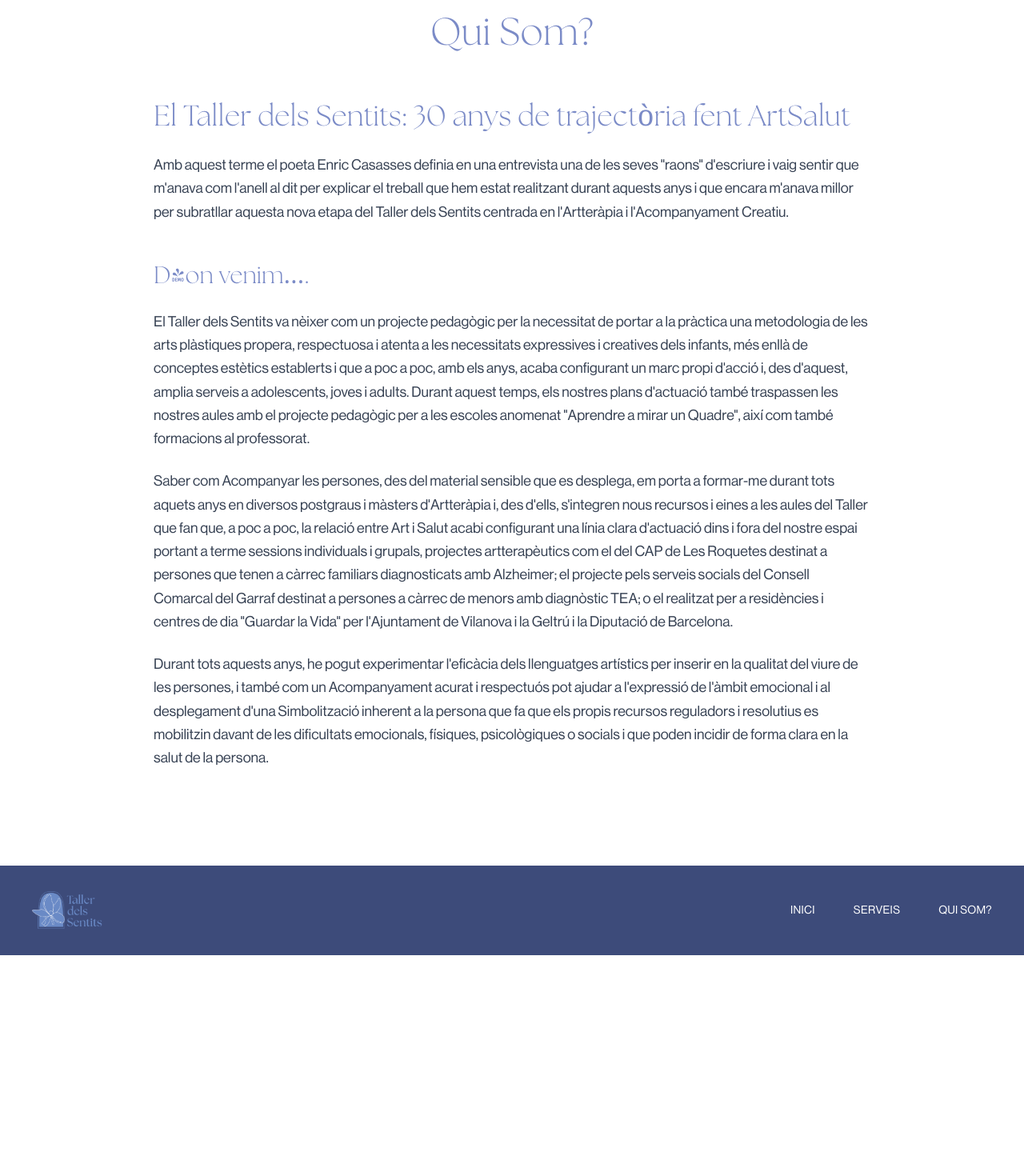
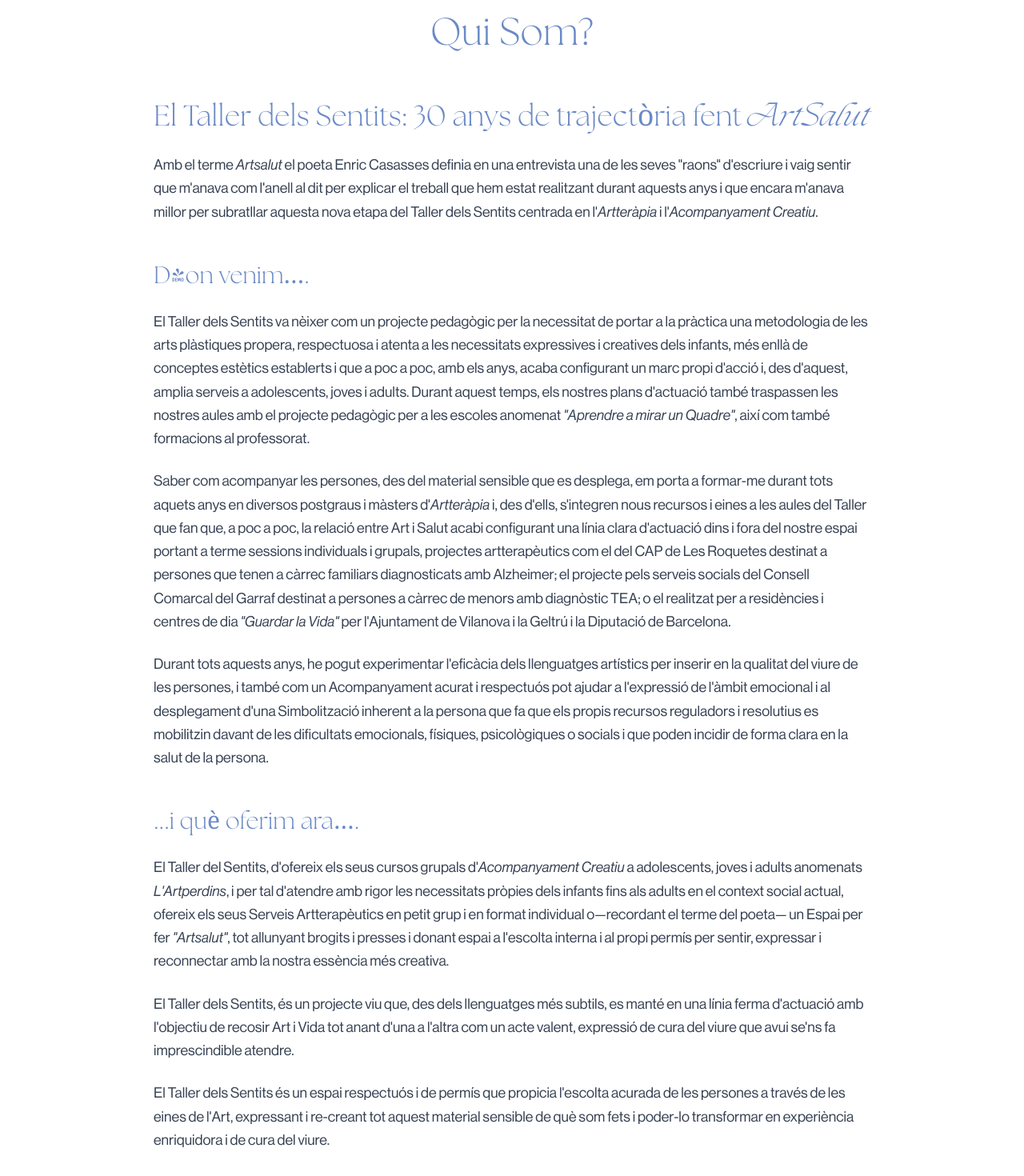
Before and after one commit to m-s-torne/taller-dels-sentits, a Next.js app: page /qui-som in a window 1280 px wide. Shown: the part 160-1630 px from the top of the page at 80% size. Before the commit the page ends 1354 px from the top, so only its background shows below. Built offline with nearby package versions, Linux system fonts and the light colour scheme.

Commit message:
Creates develop branch

```diff
--- a/app/(home)/components/HeroSection.tsx
+++ b/app/(home)/components/HeroSection.tsx
@@ -14,13 +14,13 @@ const HeroSection = () => {
       <div className="bg-shakespeare py-4 pt-25 overflow-x-hidden">
         <div className="text-center ">
           <p className="text-white sm:text-xl font-light tracking-wide">
-            centre d'artteràpia i expressió plàstica
+            centre d'<em>artteràpia</em> i expressió plàstica
           </p>
         </div>
       </div>
 
       {/* Hero principal */}
-      <section className="bg-[#F8F6F3] py-20 px-4 sm:px-6 md:px-10 overflow-x-hidden">
+      <section className="bg-lilac py-20 px-4 sm:px-6 md:px-10 overflow-x-hidden">
         <div className="max-w-6xl mx-auto flex flex-col md:flex-row items-center gap-8 md:gap-16">
           {/* Imagen circular a la izquierda */}
           <div className="shrink-0">
--- a/app/_components/Footer.tsx
+++ b/app/_components/Footer.tsx
@@ -5,7 +5,7 @@ interface FooterProps {
 }
 
 const Footer = ({ logoImg }: FooterProps) => (
-  <footer className="bg-[#3D4B7A] py-8 px-4 sm:px-6 md:px-10 overflow-x-hidden">
+  <footer className="bg-jacarta py-8 px-4 sm:px-6 md:px-10 overflow-x-hidden">
     <div className="max-w-7xl mx-auto flex flex-col md:flex-row justify-between items-center gap-6">
       {/* Logo */}
       <div className="flex items-center">
--- a/app/_components/Header.tsx
+++ b/app/_components/Header.tsx
@@ -81,7 +81,7 @@ const Header = ({ logoImg }: HeaderProps) => {
             animate={{ opacity: 1, x: 0 }}
             exit={{ opacity: 0, x: '100%' }}
             transition={{ type: 'tween', duration: 0.3 }}
-            className="fixed inset-0 z-40 bg-white md:hidden overflow-x-hidden"
+            className="fixed inset-0 z-40 bg-lilac md:hidden overflow-x-hidden"
           >
             <nav className="flex flex-col items-center justify-center h-full gap-8 px-4 sm:px-6 md:px-10">
               <ul className="flex flex-col items-center gap-8 text-lg sm:text-xl font-medium">
--- a/app/contacte/components/ContactForm/ServiceSpecificFields.tsx
+++ b/app/contacte/components/ContactForm/ServiceSpecificFields.tsx
@@ -19,7 +19,7 @@ interface ServiceSpecificFieldsProps {
 const ArtterapiaFields = ({ formData, updateField }: ServiceSpecificFieldsProps) => {
   return (
     <div className="space-y-4 border-t pt-6">
-      <h3 className="text-xl font-semibold">Detalls d'Artteràpia</h3>
+      <h3 className="text-xl font-semibold">Detalls d'<em>Artteràpia</em></h3>
 
       <div>
         <label className="block text-sm font-medium mb-2">
@@ -70,7 +70,7 @@ const ArtterapiaFields = ({ formData, updateField }: ServiceSpecificFieldsProps)
 const ArtperdinsFields = ({ formData, updateField }: ServiceSpecificFieldsProps) => {
   return (
     <div className="space-y-4 border-t pt-6">
-      <h3 className="text-xl font-semibold">Detalls d'Artperdins</h3>
+      <h3 className="text-xl font-semibold">Detalls d'<em>Artperdins</em></h3>
 
       <div>
         <label className="block text-sm font-medium mb-2">
--- a/app/contacte/lib/formOptions.ts
+++ b/app/contacte/lib/formOptions.ts
@@ -6,7 +6,7 @@ import type {
   StudentsCount,
   ContactPreference,
   Availability,
-} from '@/features/contact/types';
+} from '@/app/contacte/types';
 
 interface Option<T> {
   value: T;
--- a/app/globals.css
+++ b/app/globals.css
@@ -3,6 +3,11 @@
 /* Configurar colores personalizados */
 @theme {
   --color-shakespeare: #6b8ac6;
+  --color-scampi: #676799;
+  --color-jacarta: #4B3D66;
+  --color-violet-blue: #945696;
+  --color-midnight: #212322;
+  --color-lilac: #fffaf6;
 }
 
 /* Importar fuente The Seasons */
--- a/app/qui-som/page.tsx
+++ b/app/qui-som/page.tsx
@@ -2,7 +2,7 @@ export default function QuiSom () {
     return (
         <main className="min-h-screen bg-white">
             <div className="container mx-auto mt-5 sm:mt-15 px-4 py-22 sm:py-16 lg:py-30">
-                <h1 className="text-3xl sm:text-4xl lg:text-5xl font-light text-[#7B8BC7] text-center mb-10 md:mb-15">
+                <h1 className="text-3xl sm:text-4xl lg:text-5xl font-light text-shakespeare text-center mb-10 md:mb-15">
                     Qui Som?
                 </h1>
 
@@ -10,21 +10,21 @@ export default function QuiSom () {
                 <div className="max-w-4xl mx-auto space-y-8 text-gray-700 text-sm sm:text-lg leading-relaxed">
                     {/* Introducción ArtSalut */}
                     <section className="space-y-6">
-                        <h2 className="text-2xl sm:text-3xl lg:text-4xl font-light text-[#7B8BC7] mb-6">
-                            El Taller dels Sentits: 30 anys de trajectòria fent ArtSalut
+                        <h2 className="text-2xl sm:text-3xl lg:text-4xl font-light text-shakespeare mb-6">
+                            El Taller dels Sentits: 30 anys de trajectòria fent <em>ArtSalut</em>
                         </h2>
                         <p>
-                            Amb aquest terme el poeta Enric Casasses definia en una entrevista una de les seves
+                            Amb el terme <em>Artsalut</em> el poeta Enric Casasses definia en una entrevista una de les seves
                             "raons" d'escriure i vaig sentir que m'anava com l'anell al dit per explicar el treball que
                             hem estat realitzant durant aquests anys i que encara m'anava millor per subratllar
-                            aquesta nova etapa del Taller dels Sentits centrada en l'Artteràpia i l'Acompanyament
-                            Creatiu.
+                            aquesta nova etapa del Taller dels Sentits centrada en l'<em>Artteràpia</em> i l'<em>Acompanyament
+                            Creatiu</em>.
                         </p>
                     </section>
 
                     {/* D'on venim */}
                     <section className="space-y-6 mt-12">
-                        <h3 className="text-xl sm:text-2xl lg:text-3xl font-light text-[#7B8BC7] mb-6">
+                        <h3 className="text-xl sm:text-2xl lg:text-3xl font-light text-shakespeare mb-6">
                             D'on venim….
                         </h3>
                         <p>
@@ -34,19 +34,19 @@ export default function QuiSom () {
                             i que a poc a poc, amb els anys, acaba configurant un marc propi d'acció i, des d'aquest,
                             amplia serveis a adolescents, joves i adults. Durant aquest temps, els nostres plans
                             d'actuació també traspassen les nostres aules amb el projecte pedagògic per a les
-                            escoles anomenat "Aprendre a mirar un Quadre", així com també formacions al
+                            escoles anomenat <em>"Aprendre a mirar un Quadre"</em>, així com també formacions al
                             professorat.
                         </p>
                         <p>
-                            Saber com Acompanyar les persones, des del material sensible que es desplega, em
-                            porta a formar-me durant tots aquets anys en diversos postgraus i màsters d'Artteràpia i,
+                            Saber com acompanyar les persones, des del material sensible que es desplega, em
+                            porta a formar-me durant tots aquets anys en diversos postgraus i màsters d'<em>Artteràpia</em> i,
                             des d'ells, s'integren nous recursos i eines a les aules del Taller que fan que, a poc a poc,
                             la relació entre Art i Salut acabi configurant una línia clara d'actuació dins i fora del nostre
                             espai portant a terme sessions individuals i grupals, projectes artterapèutics com el del
                             CAP de Les Roquetes destinat a persones que tenen a càrrec familiars diagnosticats amb
                             Alzheimer; el projecte pels serveis socials del Consell Comarcal del Garraf destinat a
                             persones a càrrec de menors amb diagnòstic TEA; o el realitzat per a residències i centres
-                            de dia "Guardar la Vida" per l'Ajuntament de Vilanova i la Geltrú i la Diputació de
+                            de dia <em>"Guardar la Vida"</em> per l'Ajuntament de Vilanova i la Geltrú i la Diputació de
                             Barcelona.
                         </p>
                         <p>
@@ -58,6 +58,33 @@ export default function QuiSom () {
                             poden incidir de forma clara en la salut de la persona.
                         </p>
                     </section>
+
+                    {/* I què oferim ara */}
+                    <section className="space-y-6 mt-12">
+                        <h3 className="text-xl sm:text-2xl lg:text-3xl font-light text-shakespeare mb-6">
+                            ...i què oferim ara….
+                        </h3>
+                        <p>
+                            El Taller del Sentits, d'ofereix els seus cursos grupals d'<em>Acompanyament Creatiu</em> a
+                            adolescents, joves i adults anomenats <em>L'Artperdins</em>, i per tal d'atendre amb rigor les
+                            necessitats pròpies dels infants fins als adults en el context social actual, ofereix els seus
+                            Serveis Artterapèutics en petit grup i en format individual o—recordant el terme del poeta—
+                            un Espai per fer <em>"Artsalut"</em>, tot allunyant brogits i presses i donant espai a l'escolta
+                            interna i al propi permís per sentir, expressar i reconnectar amb la nostra essència més
+                            creativa.
+                        </p>
+                        <p>
+                            El Taller dels Sentits, és un projecte viu que, des dels llenguatges més subtils, es manté
+                            en una línia ferma d'actuació amb l'objectiu de recosir Art i Vida tot anant d'una a l'altra
+                            com un acte valent, expressió de cura del viure que avui se'ns fa imprescindible atendre.
+                        </p>
+                        <p>
+                            El Taller dels Sentits és un espai respectuós i de permís que propicia l'escolta acurada
+                            de les persones a través de les eines de l'Art, expressant i re-creant tot aquest material
+                            sensible de què som fets i poder-lo transformar en experiència enriquidora i de cura del
+                            viure.
+                        </p>
+                    </section>
                 </div>
             </div>
         </main>
--- a/app/serveis/components/ServiceSection/ServiceContents.tsx
+++ b/app/serveis/components/ServiceSection/ServiceContents.tsx
@@ -10,7 +10,7 @@ export const ArtterapiaContent = () => (
             <img
                 src={CorazonIcon.src}
                 alt="Corazón"
-                className="w-36 h-36 sm:w-24 sm:h-24 md:w-36 md:h-36 lg:w-44 lg:h-44 flex-shrink-0"
+                className="w-36 h-36 sm:w-24 sm:h-24 md:w-36 md:h-36 lg:w-44 lg:h-44 shrink-0"
             />
             <div className="space-y-4">
                 <p>
@@ -57,7 +57,7 @@ export const ArtterapiaContent = () => (
             <img
                 src={ManosIcon.src}
                 alt="Manos"
-                className="w-36 h-36 sm:w-24 sm:h-24 md:w-36 md:h-36 lg:w-44 lg:h-44 flex-shrink-0"
+                className="w-36 h-36 sm:w-24 sm:h-24 md:w-36 md:h-36 lg:w-44 lg:h-44 shrink-0"
             />
             <div className="space-y-4">
                 <p className="font-semibold text-base sm:text-xl">
@@ -108,7 +108,7 @@ export const ArtperdinsContent = () => (
             <img
                 src={PaletaIcon.src}
                 alt="Paleta"
-                className="w-36 h-36 sm:w-24 sm:h-24 md:w-36 md:h-36 lg:w-44 lg:h-44 flex-shrink-0"
+                className="w-36 h-36 sm:w-24 sm:h-24 md:w-36 md:h-36 lg:w-44 lg:h-44 shrink-0"
             />
             <div className="space-y-4">
                 <p>
@@ -133,11 +133,11 @@ export const ArtperdinsContent = () => (
         </p>
 
         <p className="font-semibold">
-            Per fer aquest curs no és necessari ser habilidós ni tenir cap formació artística prèvia. Les places són limitades.
+            Per fer aquest curs no és necessari ser hàbil ni tenir cap formació artística prèvia. Les places són limitades.
         </p>
 
-        <h3 className="text-[#7B8BC7] text-base sm:text-xl lg:text-2xl font-light tracking-wide mt-10 mb-4">
-            Els Monogràfics de l'Artperdins:
+        <h3 className="text-shakespeare text-base sm:text-xl lg:text-2xl font-light tracking-wide mt-10 mb-4">
+            Els Monogràfics de l'<em>Artperdins</em>:
         </h3>
         <p>
             Amb un format més petit, els monogràfics són una bona alternativa per a qui no disposa de molt temps. Són esporàdics i que poden anar des de propostes i seminaris artístics amb una temàtica concreta, experiències artístiques o visites guiades a exposicions.
@@ -152,7 +152,7 @@ export const CentresEducatiusContent = () => (
             <img
                 src={PlantaIcon.src}
                 alt="Planta"
-                className="w-36 h-36 sm:w-24 sm:h-24 md:w-36 md:h-36 lg:w-44 lg:h-44 flex-shrink-0"
+                className="w-36 h-36 sm:w-24 sm:h-24 md:w-36 md:h-36 lg:w-44 lg:h-44 shrink-0"
             />
             <div className="space-y-4">
                 <p>
```
Also changed, not shown: app/(home)/components/ContentSection/StepsNavigation.tsx (+6 -6 lines).
